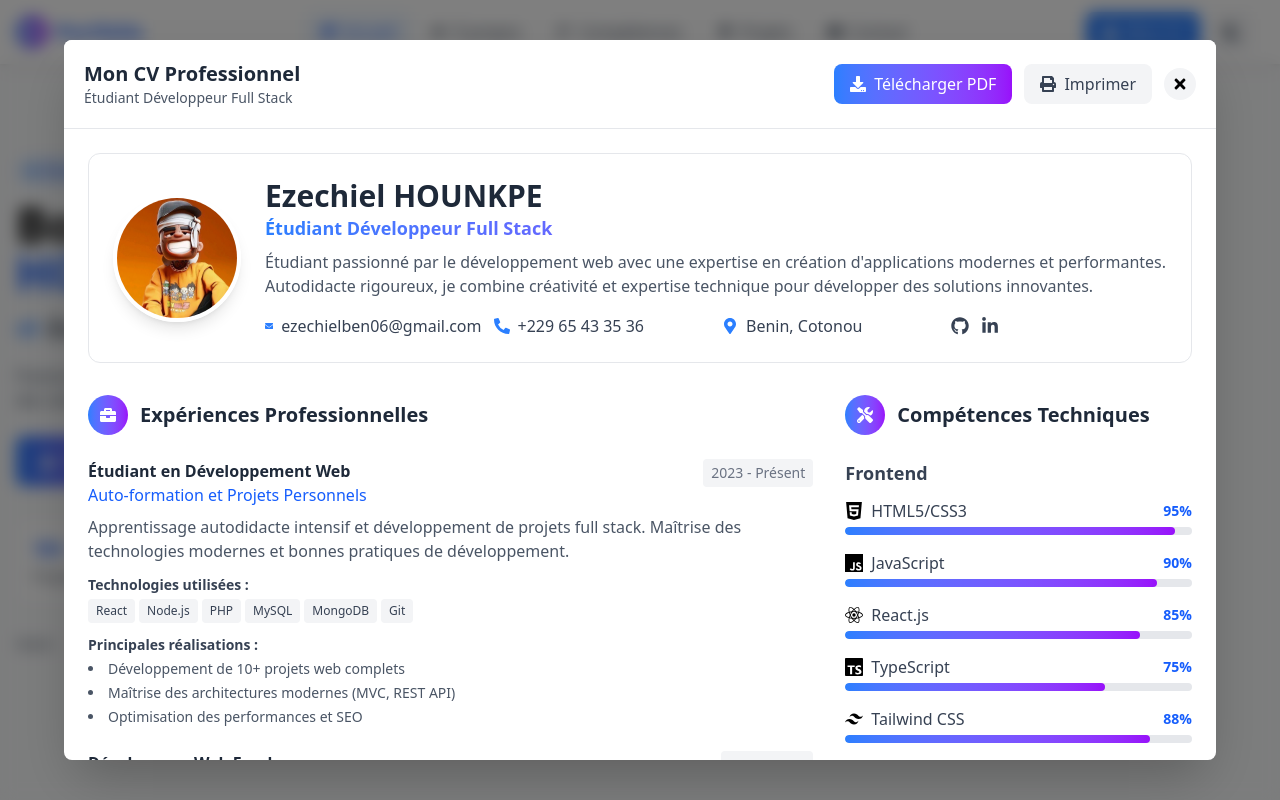
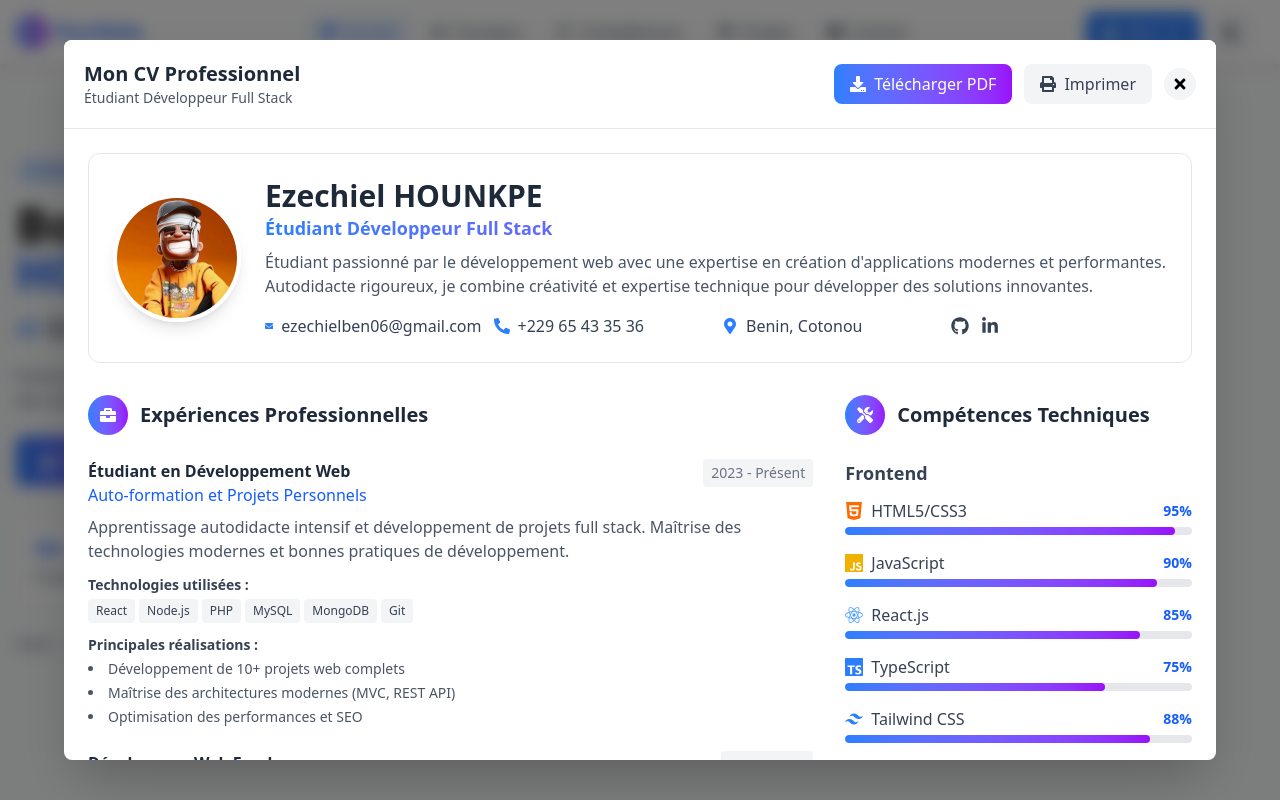
Before and after one commit to ezechielben06/portfolio_pro, a React (Vite) app: page / in a window 1280 px wide. Both pictures are taken after a click on the button "Mon CV". Shown: the top 800 px of the page. Built offline with nearby package versions, Linux system fonts and the light colour scheme.

Commit message:
cv-modification

```diff
--- a/src/App.jsx
+++ b/src/App.jsx
@@ -189,42 +189,49 @@ function App() {
     },
   ];
 
+  // CORRECTION : Ajout de textColor pour les icônes
   const skills = [
     {
       name: "HTML5/CSS3",
       level: 95,
-      color: "from-orange-500 to-orange-600",
-      icon: <SiHtml5 className="text-orange-500" />,
+      gradientColor: "from-orange-500 to-orange-600",
+      textColor: "text-orange-500",
+      icon: <SiHtml5 />,
     },
     {
       name: "JavaScript",
       level: 90,
-      color: "from-yellow-500 to-yellow-600",
-      icon: <SiJavascript className="text-yellow-500" />,
+      gradientColor: "from-yellow-500 to-yellow-600",
+      textColor: "text-yellow-500",
+      icon: <SiJavascript />,
     },
     {
       name: "React.js",
       level: 85,
-      color: "from-blue-400 to-cyan-500",
-      icon: <SiReact className="text-blue-400" />,
+      gradientColor: "from-blue-400 to-cyan-500",
+      textColor: "text-blue-400",
+      icon: <SiReact />,
     },
     {
       name: "PHP",
       level: 88,
-      color: "from-purple-500 to-purple-600",
-      icon: <SiPhp className="text-purple-500" />,
+      gradientColor: "from-purple-500 to-purple-600",
+      textColor: "text-purple-500",
+      icon: <SiPhp />,
     },
     {
       name: "Node.js",
       level: 80,
-      color: "from-green-500 to-green-600",
-      icon: <SiNodedotjs className="text-green-500" />,
+      gradientColor: "from-green-500 to-green-600",
+      textColor: "text-green-500",
+      icon: <SiNodedotjs />,
     },
     {
       name: "MySQL",
       level: 85,
-      color: "from-blue-500 to-blue-700",
-      icon: <SiMysql className="text-blue-600" />,
+      gradientColor: "from-blue-500 to-blue-700",
+      textColor: "text-blue-600",
+      icon: <SiMysql />,
     },
   ];
 
@@ -531,37 +538,107 @@ function App() {
       {
         category: "Frontend",
         skills: [
-          { name: "HTML5/CSS3", level: 95, icon: <SiHtml5 /> },
-          { name: "JavaScript", level: 90, icon: <SiJavascript /> },
-          { name: "React.js", level: 85, icon: <SiReact /> },
-          { name: "TypeScript", level: 75, icon: <SiTypescript /> },
-          { name: "Tailwind CSS", level: 88, icon: <SiTailwindcss /> },
+          {
+            name: "HTML5/CSS3",
+            level: 95,
+            icon: <SiHtml5 className="text-orange-500" />,
+            color: "text-orange-500",
+          },
+          {
+            name: "JavaScript",
+            level: 90,
+            icon: <SiJavascript className="text-yellow-500" />,
+            color: "text-yellow-500",
+          },
+          {
+            name: "React.js",
+            level: 85,
+            icon: <SiReact className="text-blue-400" />,
+            color: "text-blue-400",
+          },
+          {
+            name: "TypeScript",
+            level: 75,
+            icon: <SiTypescript className="text-blue-500" />,
+            color: "text-blue-500",
+          },
+          {
+            name: "Tailwind CSS",
+            level: 88,
+            icon: <SiTailwindcss className="text-blue-500" />,
+            color: "text-blue-500",
+          },
         ],
       },
       {
         category: "Backend",
         skills: [
-          { name: "Node.js", level: 80, icon: <SiNodedotjs /> },
-          { name: "PHP", level: 88, icon: <SiPhp /> },
-          { name: "Express.js", level: 78, icon: <SiExpress /> },
-          { name: "Java", level: 75, icon: <FaJava /> },
-          { name: "Python", level: 70, icon: <SiPython /> },
+          {
+            name: "Node.js",
+            level: 80,
+            icon: <SiNodedotjs className="text-green-500" />,
+            color: "text-green-500",
+          },
+          { name: "PHP", level: 88, icon: <SiPhp className="text-purple-500" />, color: "text-purple-500" },
+          {
+            name: "Express.js",
+            level: 78,
+            icon: <SiExpress className="text-gray-400" />,
+            color: "text-gray-400",
+          },
+          { name: "Java", level: 75, icon: <FaJava className="text-red-500" />, color: "text-red-500" },
+          {
+            name: "Python",
+            level: 70,
+            icon: <SiPython className="text-blue-600" />,
+            color: "text-blue-600",
+          },
         ],
       },
       {
         category: "Bases de données",
         skills: [
-          { name: "MySQL", level: 85, icon: <SiMysql /> },
-          { name: "MongoDB", level: 75, icon: <SiMongodb /> },
+          {
+            name: "MySQL",
+            level: 85,
+            icon: <SiMysql className="text-blue-700" />,
+            color: "text-blue-700",
+          },
+          {
+            name: "MongoDB",
+            level: 75,
+            icon: <SiMongodb className="text-green-500" />,
+            color: "text-green-500",
+          },
         ],
       },
       {
         category: "Outils & autres",
         skills: [
-          { name: "Git/GitHub", level: 90, icon: <SiGit /> },
-          { name: "Figma", level: 75, icon: <SiFigma /> },
-          { name: "Docker", level: 65, icon: <FaServer /> },
-          { name: "Redux", level: 80, icon: <SiRedux /> },
+          {
+            name: "Git/GitHub",
+            level: 90,
+            icon: <SiGit className="text-orange-600" />,
+            color: "text-orange-600",
+          },
+          {
+            name: "Figma",
+            level: 75,
+            icon: <SiFigma className="text-purple-500" />,
+            color: "text-purple-500",
+          },
+          {
+            name: "Docker",
+            level: 65,
+            icon: <FaServer className="text-blue-500" />,
+            color: "text-blue-500",
+          },
+          {
+            name: "Redux",
+            level: 80,
+            icon: <SiRedux className="text-blue-500" />,
+            color: "text-blue-500",
+          },
         ],
       },
     ],
@@ -666,7 +743,11 @@ function App() {
     );
 
     const ProjectCard = ({ project, index }) => (
-      <div className={`mb-6 print-break-avoid ${index > 0 ? "print-break-before" : ""}`}>
+      <div
+        className={`mb-6 print-break-avoid ${
+          index > 0 ? "print-break-before" : ""
+        }`}
+      >
         <div className="flex justify-between items-start mb-2">
           <h3 className="font-bold text-lg text-gray-800 dark:text-white">
             {project.title}
@@ -1124,7 +1205,9 @@ function App() {
 
             <h1 className="text-3xl sm:text-4xl md:text-5xl font-bold mb-4 dark:text-white">
               Bonjour, je suis{" "}
-              <span className="text-blue-600 dark:text-blue-400">Ezechiel HOUNKPE</span>
+              <span className="text-blue-600 dark:text-blue-400">
+                Ezechiel HOUNKPE
+              </span>
             </h1>
 
             <h2 className="text-lg sm:text-xl md:text-2xl font-semibold mb-4 text-gray-600 dark:text-gray-300">
@@ -1216,7 +1299,10 @@ function App() {
   );
 
   const About = () => (
-    <section id="about" className="py-16 bg-white dark:bg-slate-900 transition-colors duration-300">
+    <section
+      id="about"
+      className="py-16 bg-white dark:bg-slate-900 transition-colors duration-300"
+    >
       <div className="container mx-auto px-4">
         <div className="text-center mb-12">
           <h2 className="text-3xl font-bold mb-4 text-blue-600 dark:text-blue-400">
@@ -1349,8 +1435,11 @@ function App() {
                 <div key={index}>
                   <div className="flex items-center justify-between mb-2">
                     <div className="flex items-center space-x-3">
+                      {/* CORRECTION : Utilisation de textColor au lieu de skill.color */}
                       <div className="w-8 h-8 rounded-lg bg-gray-100 dark:bg-slate-700 flex items-center justify-center">
-                        {skill.icon}
+                        <div className={skill.textColor}>
+                          {skill.icon}
+                        </div>
                       </div>
                       <div className="font-medium dark:text-white">
                         {skill.name}
@@ -1363,7 +1452,7 @@ function App() {
 
                   <div className="h-2 bg-gray-200 dark:bg-slate-700 rounded-full overflow-hidden">
                     <div
-                      className={`h-full bg-gradient-to-r ${skill.color} rounded-full`}
+                      className={`h-full bg-gradient-to-r ${skill.gradientColor} rounded-full`}
                       style={{ width: `${skill.level}%` }}
                     ></div>
                   </div>
@@ -1429,7 +1518,10 @@ function App() {
   );
 
   const Projects = () => (
-    <section id="projects" className="py-16 bg-white dark:bg-slate-900 transition-colors duration-300">
+    <section
+      id="projects"
+      className="py-16 bg-white dark:bg-slate-900 transition-colors duration-300"
+    >
       <div className="container mx-auto px-4">
         <div className="text-center mb-12">
           <h2 className="text-3xl font-bold mb-4 text-blue-600 dark:text-blue-400">
@@ -1474,9 +1566,7 @@ function App() {
 
               <div className="p-5">
                 <div className="flex justify-between items-start mb-3">
-                  <h3 className="font-bold dark:text-white">
-                    {project.title}
-                  </h3>
+                  <h3 className="font-bold dark:text-white">{project.title}</h3>
                   <div className="px-2 py-1 bg-blue-100 dark:bg-blue-900 text-blue-700 dark:text-blue-300 rounded text-xs">
                     {project.year}
                   </div>
@@ -1648,7 +1738,10 @@ function App() {
     };
 
     return (
-      <section id="contact" className="py-16 bg-gray-50 dark:bg-slate-800 transition-colors duration-300">
+      <section
+        id="contact"
+        className="py-16 bg-gray-50 dark:bg-slate-800 transition-colors duration-300"
+      >
         <div className="container mx-auto px-4">
           <div className="text-center mb-12">
             <h2 className="text-3xl font-bold mb-4 text-blue-600 dark:text-blue-400">
@@ -1677,9 +1770,7 @@ function App() {
                       <FaEnvelope className="text-blue-600 dark:text-blue-300" />
                     </div>
                     <div>
-                      <div className="font-semibold dark:text-white">
-                        Email
-                      </div>
+                      <div className="font-semibold dark:text-white">Email</div>
                       <div className="text-gray-600 dark:text-gray-300">
                         ezechielben06@gmail.com
                       </div>
@@ -1818,9 +1909,7 @@ function App() {
       <div className="container mx-auto px-4">
         <div className="flex flex-col md:flex-row justify-between items-center mb-6">
           <div className="mb-4 md:mb-0">
-            <div className="text-xl font-bold text-blue-400">
-              Portfolio
-            </div>
+            <div className="text-xl font-bold text-blue-400">Portfolio</div>
             <p className="mt-1 text-gray-400 text-sm">
               Étudiant Développeur Web
             </p>
```
Also changed, not shown: 1 other file (tests, documents, lock files or other folders).
